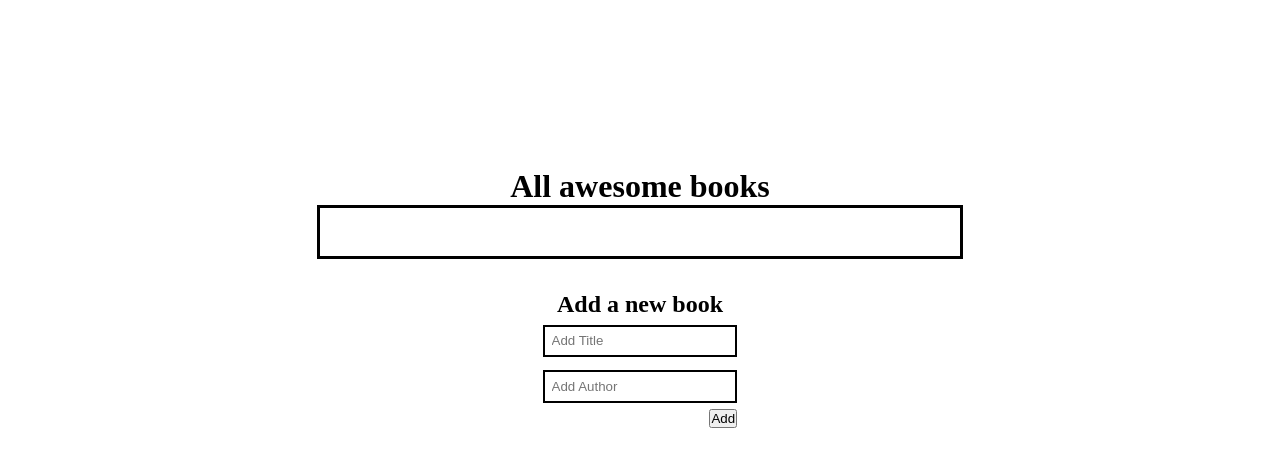
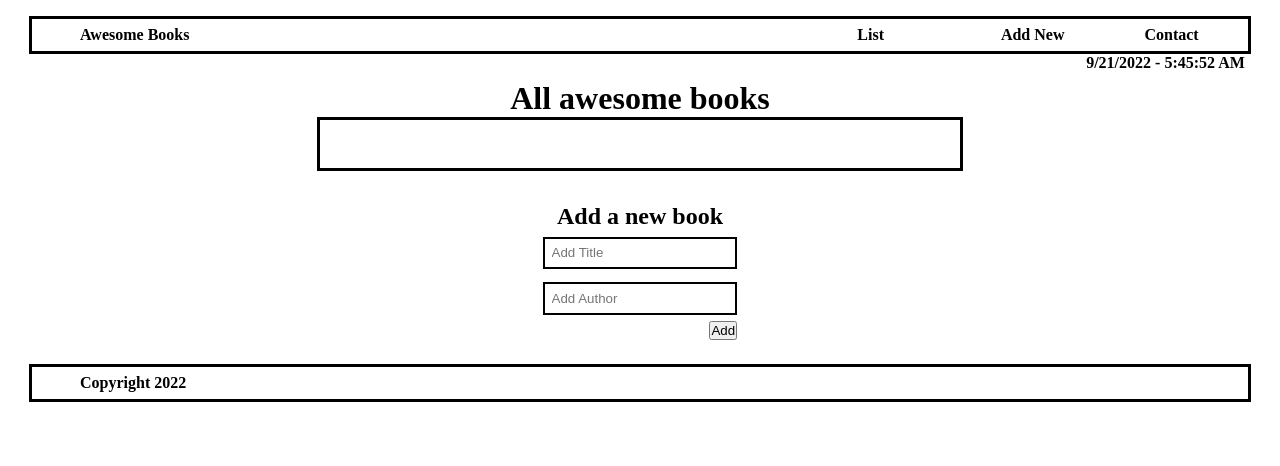
Before and after one commit to taldr27/Awesome-Books, a website: page index.html in a window 1280 px wide. Drawn offline with Linux system fonts and the light colour scheme.

Commit message:
Add css to the new page

```diff
--- a/index.html
+++ b/index.html
@@ -8,6 +8,17 @@
     <title>Awesome Books</title>
 </head>
 <body>
+    <nav class="navBar">
+        <span>Awesome Books</span>
+        <ul class="nav-list">
+            <li><a href="">List</a></li>
+            <li><a href="">Add New</a></li>
+            <li><a href="">Contact</a></li>
+        </ul>
+    </nav>
+    <div class="time">
+        <span id='time'></span>
+    </div>
     <div class="div-container">
         <h1>All awesome books</h1>
         <section class="list">
@@ -24,6 +35,9 @@
             </form>
         </section>
     </div>
+    <footer class="footer">
+        <span>Copyright 2022</span>
+    </footer>
     <script src="main.js"></script>
 </body>
 
--- a/main.js
+++ b/main.js
@@ -1,5 +1,4 @@
 const booksContainer = document.getElementById('books-cont');
-
 class Collect {
   constructor() {
     this.books = [];
@@ -56,3 +55,29 @@ document.forms[0].onsubmit = (event) => {
   }
   window.localStorage.setItem('books', JSON.stringify(books));
 };
+// function save() {
+//   if (localStorage.getItem('books')) {
+//     books = JSON.parse(localStorage.getItem('books'));
+//     console.log(localStorage);
+//   }
+//   books.displayBooks();
+// }
+// window.onload = save();
+
+// window.onload = () => {
+//   if (localStorage.getItem('books')) {
+//     books = JSON.parse(localStorage.getItem('books'));
+//   }
+
+//   displayBooks();
+// };
+
+
+// Setting Time
+function refreshTime() {
+  const timeDisplay = document.getElementById('time');
+  const dateString = new Date().toLocaleString();
+  const formattedString = dateString.replace(', ', ' - ');
+  timeDisplay.textContent = formattedString;
+}
+setInterval(refreshTime, 1);
--- a/style.css
+++ b/style.css
@@ -4,10 +4,16 @@
 }
 
 body {
-  margin-top: 10em;
   box-sizing: border-box;
   display: flex;
+  flex-direction: column;
   justify-content: center;
+  font-weight: 700;
+}
+
+a {
+  text-decoration: none;
+  color: black;
 }
 
 ul {
@@ -19,12 +25,45 @@ li {
   margin-block: 0.5em;
   justify-content: space-between;
   margin-inline: 2.5em;
-  font-weight: 700;
+  align-items: center;
 }
 
 form {
   display: flex;
   flex-direction: column;
+}
+
+.navBar {
+  border: 1px solid black;
+  display: flex;
+  margin-block: 1em;
+  border: 3px solid black;
+  min-width: 95%;
+  align-items: center;
+  justify-content: space-between;
+  align-self: center;
+  height: 2em;
+}
+
+.nav-list {
+  display: grid;
+  grid-template-columns: 1fr 1fr 1fr;
+}
+
+.nav-list li {
+  max-width: 5em;
+}
+
+.navBar span, .navbar li, footer span {
+  margin-inline: 3em;
+}
+
+.time {
+  align-self: flex-end;
+  justify-self: end;
+  position: relative;
+  right: 2.2em;
+  margin-top: -1em;
 }
 
 .div-container {
@@ -34,6 +73,7 @@ form {
   width: 50%;
   align-items: center;
   justify-content: center;
+  align-self: center;
 }
 
 .list {
@@ -61,3 +101,15 @@ form {
 button {
   align-self: flex-end;
 }
+
+footer {
+  border: 1px solid black;
+  display: flex;
+  margin-block: 1em;
+  border: 3px solid black;
+  min-width: 95%;
+  align-items: center;
+  justify-content: space-between;
+  align-self: center;
+  height: 2em;
+}
```
